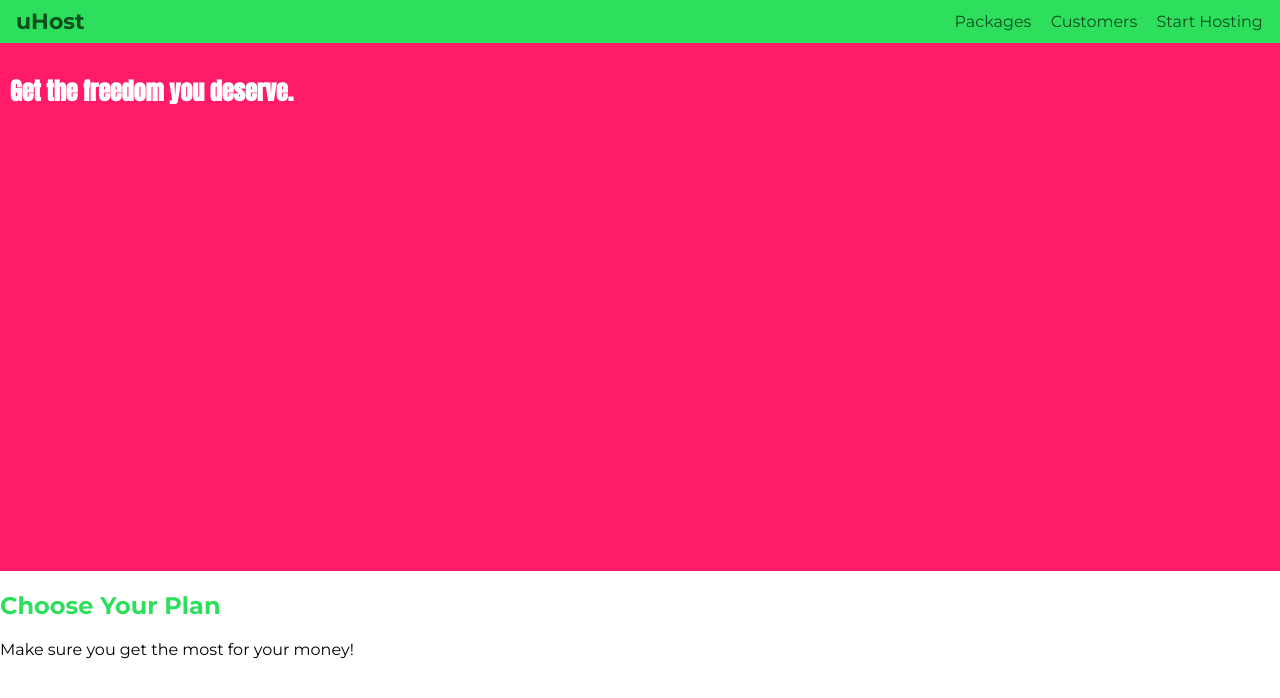
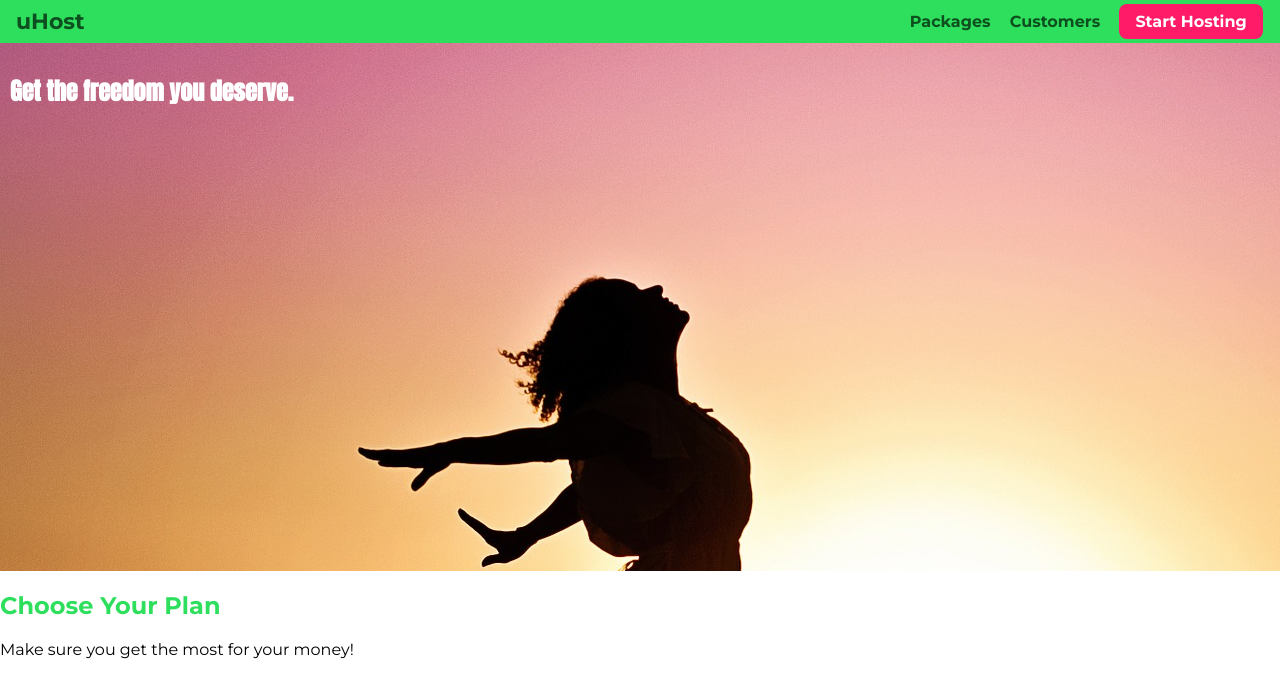
Before and after one commit to Alkz6/cssCourse, a plain HTML site: page index.html in a window 1280 px wide. Drawn offline with Linux system fonts and the light colour scheme.

Commit message:
lastchanges

```diff
--- a/index.html
+++ b/index.html
@@ -26,7 +26,7 @@
                 <li class="main-nav__item">
                     <a href="customers/index.html">Customers</a>
                 </li>
-                <li class="main-nav__item">
+                <li class="main-nav__item main-nav__item--cta">
                     <a href="start-hosting/index.html">Start Hosting</a>
                 </li>
             </ul>
--- a/main.css
+++ b/main.css
@@ -8,7 +8,7 @@ body {
 }
 
 #product-overview {
-    background: #ff1b68;
+    background: url("freedom.jpg");
     width: 100%;
     height: 528px;
     padding: 10px;
@@ -67,12 +67,26 @@ body {
     color: #0e4f1f;
     text-decoration: none;
     list-style: none;
+    font-weight: bold;
+    padding: 3px 0;
 }
 
-.main-nav__item a:hover {
+.main-nav__item a:hover,
+.main-nav__item a:active{
     color: white;
+    border-bottom: 5px solid white;
 }
 
-.main-nav__item a:active {
+.main-nav__item--cta a {
     color: white;
+    background-color: #ff1b68;
+    padding: 8px 16px;
+    border-radius: 8px;
 }
+
+.main-nav__item--cta a:hover,
+.main-nav__item--cta a:active {
+    color: #ff1b68;
+    background-color: white;
+    border: none;
+}
```
Also changed, not shown: freedom.jpg (added).
